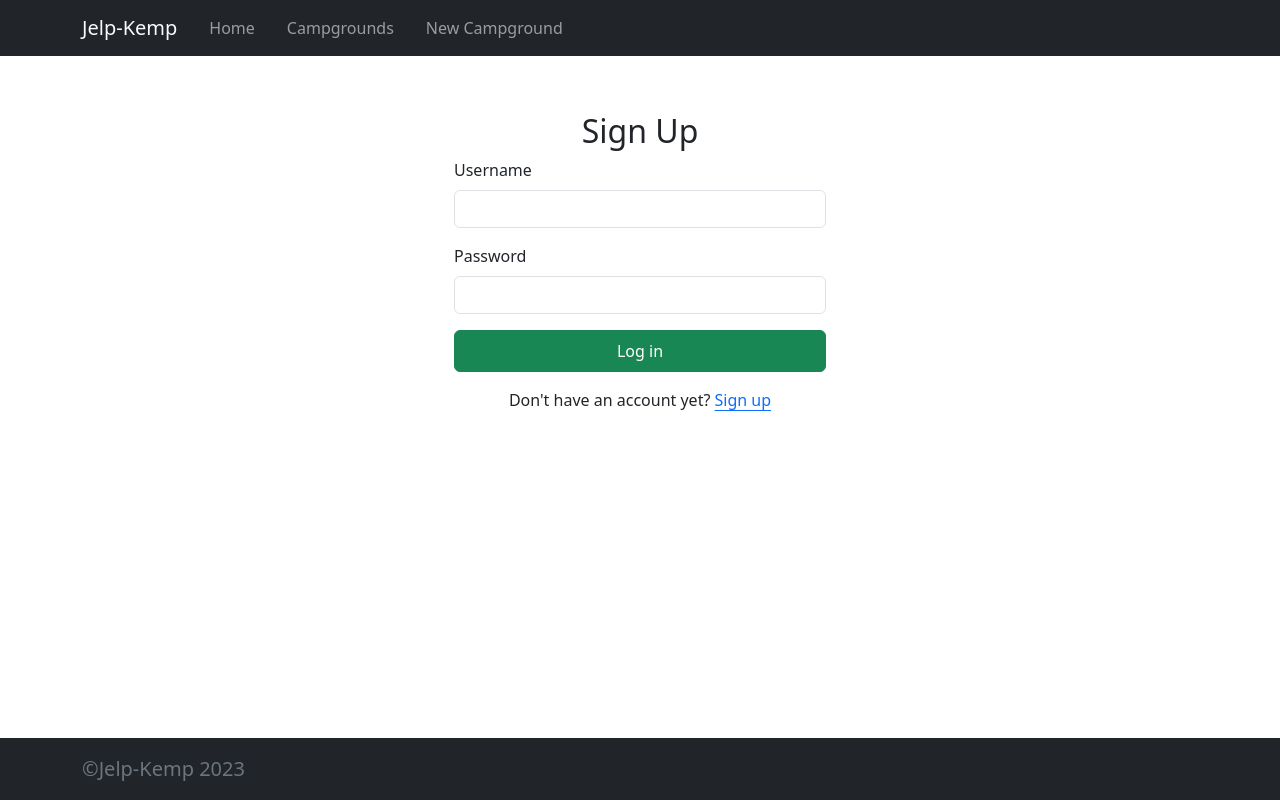
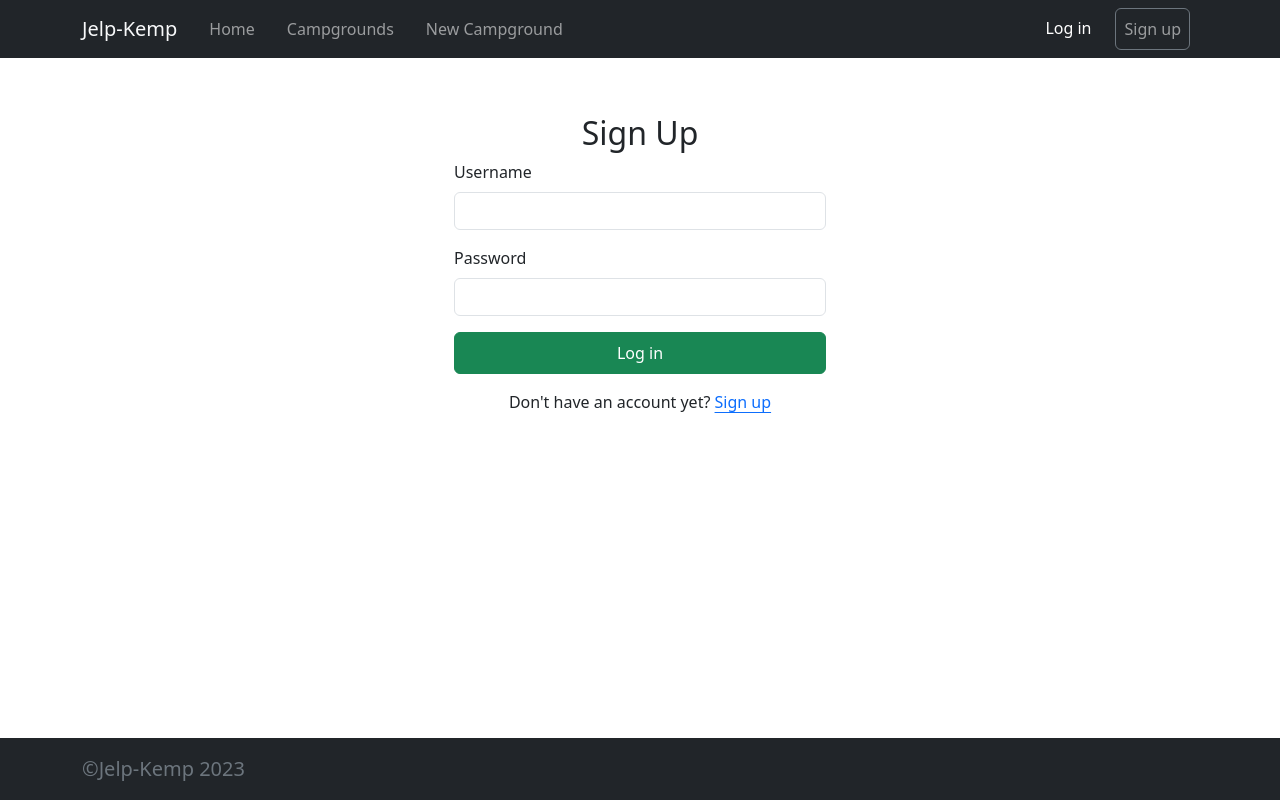
Before and after one commit to oybekabdulazizov/jelp-kemp, a React (Vite) app in the folder client/: page /login in a window 1280 px wide. Built offline with nearby package versions, Linux system fonts and the light colour scheme.

Commit message:
[client side] add login, logout, and signup links and buttons to the navbar

```diff
--- a/client/src/App.tsx
+++ b/client/src/App.tsx
@@ -23,7 +23,7 @@ export default function App() {
 
   return (
     <>
-      <NavBar />
+      <NavBar user={user} />
       <div className='container my-4'>
         <Routes>
           <Route path='/' element={<Home />} />
--- a/client/src/components/NavBar.tsx
+++ b/client/src/components/NavBar.tsx
@@ -1,13 +1,39 @@
-import { Link, NavLink } from 'react-router-dom';
+import axios from 'axios';
+import { Link, NavLink, NavigateFunction, useNavigate } from 'react-router-dom';
 
-export default function NavBar() {
+type Props = {
+  user: {} | undefined;
+};
+
+export default function NavBar({ user }: Props) {
+  const navigate: NavigateFunction = useNavigate();
+
+  const handleLogout = async () => {
+    try {
+      const response = await axios.get('http://localhost:3001/logout', {
+        headers: {
+          'Content-Type': 'application/x-www-form-urlencoded',
+        },
+      });
+      localStorage.removeItem('user-token');
+      navigate('/login', {
+        state: {
+          status: 'success',
+          message: response.data,
+        },
+      });
+    } catch (err: any) {
+      console.log(err);
+    }
+  };
+
   return (
     <nav className='navbar navbar-expand-lg navbar-dark bg-dark sticky-top'>
       <div className='container'>
         <Link to='/' className='navbar-brand text-light'>
           Jelp-Kemp
         </Link>
-        <div className='collapse navbar-collapse' data-bs-theme='dark'>
+        <div className='collapse navbar-collapse w-auto' data-bs-theme='dark'>
           <div className='navbar-nav'>
             <NavLink to='/' end className='nav-link mx-2'>
               Home
@@ -18,6 +44,26 @@ export default function NavBar() {
             <NavLink to='/campgrounds/new' end className='nav-link mx-2'>
               New Campground
             </NavLink>
+          </div>
+          <div className='navbar-nav ms-auto'>
+            {user ? (
+              <button className='nav-link mx-2' onClick={handleLogout}>
+                Log out
+              </button>
+            ) : (
+              <>
+                <NavLink to='/login' end className='nav-link mx-2'>
+                  Log in
+                </NavLink>
+                <NavLink
+                  to='/signup'
+                  end
+                  className='nav-link mx-2 border border-secondary rounded'
+                >
+                  Sign up
+                </NavLink>
+              </>
+            )}
           </div>
         </div>
         <div className='dropstart' data-bs-theme='dark'>
@@ -40,12 +86,20 @@ export default function NavBar() {
               New Campground
             </NavLink>
             <hr className='dropdown-divider' />
-            <NavLink to='/something' end className='dropdown-item'>
-              Something
-            </NavLink>
-            <NavLink to='/another-thing' end className='dropdown-item'>
-              Another thing
-            </NavLink>
+            {user ? (
+              <button className='dropdown-item' onClick={handleLogout}>
+                Log out
+              </button>
+            ) : (
+              <>
+                <NavLink to='/login' end className='dropdown-item'>
+                  Log in
+                </NavLink>
+                <NavLink to='/signup' end className='dropdown-item'>
+                  Sign up
+                </NavLink>
+              </>
+            )}
           </div>
         </div>
       </div>
--- a/client/src/components/user/LoginForm.tsx
+++ b/client/src/components/user/LoginForm.tsx
@@ -32,7 +32,7 @@ export default function LoginForm() {
       const userToken = JSON.stringify(response.data);
       localStorage.clear();
       localStorage.setItem('user-token', userToken);
-      const pathTo: string = location.state?.path as string | '/';
+      const pathTo: string = (location.state?.path as string) || '/';
       navigate(pathTo, {
         state: {
           status: 'success',
```
